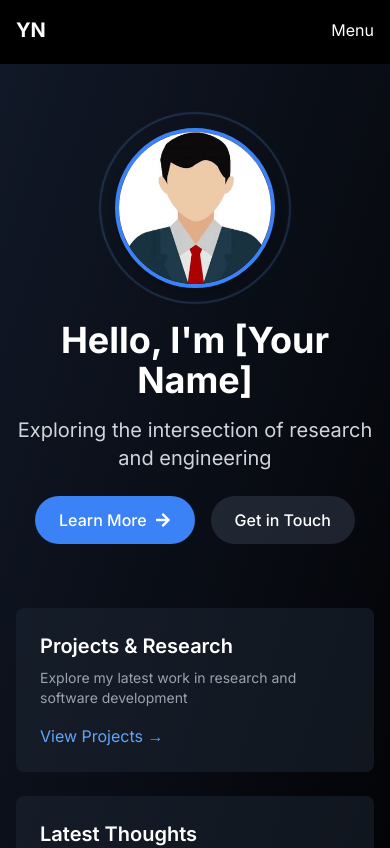
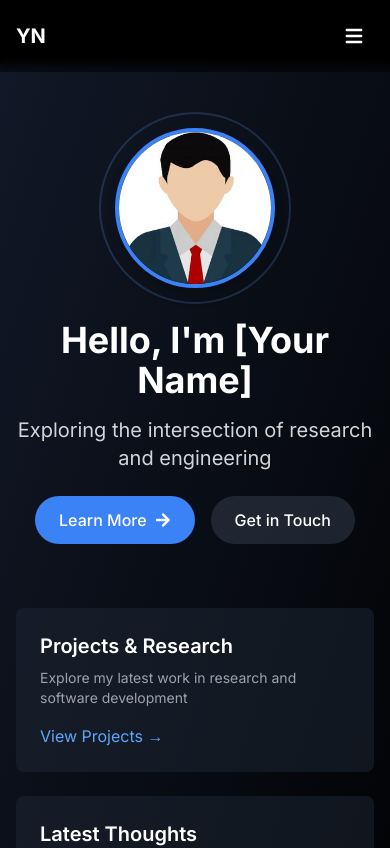
Before and after one commit to rohithv/rohithv.github.io, a Next.js app: page / in a window 390 px wide. Shown: the top 848 px of the page. Built offline with nearby package versions, Linux system fonts and the light colour scheme.

Commit message:
create a menu icon for mobile version

```diff
--- a/src/components/Navigation.tsx
+++ b/src/components/Navigation.tsx
@@ -2,6 +2,7 @@
 import { motion } from 'framer-motion'
 import Link from 'next/link'
 import { useState } from 'react'
+import { HiMenu, HiX } from 'react-icons/hi'
 
 export default function Navigation() {
   const [isOpen, setIsOpen] = useState(false)
@@ -32,10 +33,10 @@ export default function Navigation() {
             </div>
 
             <button
-              className="md:hidden"
+              className="md:hidden p-2"
               onClick={() => setIsOpen(!isOpen)}
             >
-              Menu
+              {isOpen ? <HiX size={24} /> : <HiMenu size={24} />}
             </button>
           </div>
         </div>
@@ -49,7 +50,11 @@ export default function Navigation() {
           >
             <div className="px-4 py-2">
               {navLinks.map(link => (
-                <NavLink key={link.href} href={link.href}>
+                <NavLink
+                  key={link.href}
+                  href={link.href}
+                  onClick={() => setIsOpen(false)}
+                >
                   {link.label}
                 </NavLink>
               ))}
@@ -61,11 +66,20 @@ export default function Navigation() {
   )
 }
 
-function NavLink({ href, children }: { href: string, children: React.ReactNode }) {
+function NavLink({
+  href,
+  children,
+  onClick
+}: {
+  href: string
+  children: React.ReactNode
+  onClick?: () => void
+}) {
   return (
     <Link
       href={href}
       className="block py-2 hover:text-blue-400 transition-colors"
+      onClick={onClick}
     >
       {children}
     </Link>
--- a/tailwind.config.js
+++ b/tailwind.config.js
@@ -1,16 +1,10 @@
 /** @type {import('tailwindcss').Config} */
 module.exports = {
   content: [
-    './src/pages/**/*.{js,ts,jsx,tsx,mdx}',
-    './src/components/**/*.{js,ts,jsx,tsx,mdx}',
-    './src/app/**/*.{js,ts,jsx,tsx,mdx}',
+    './src/**/*.{js,ts,jsx,tsx,mdx}',
   ],
   theme: {
-    extend: {
-      animation: {
-        'spin-slow': 'spin 8s linear infinite',
-      },
-    },
+    extend: {},
   },
   plugins: [],
 }
```
